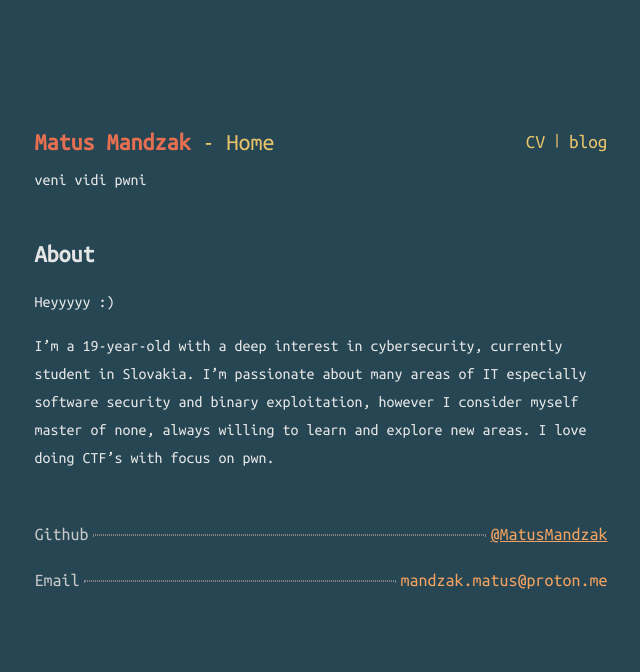
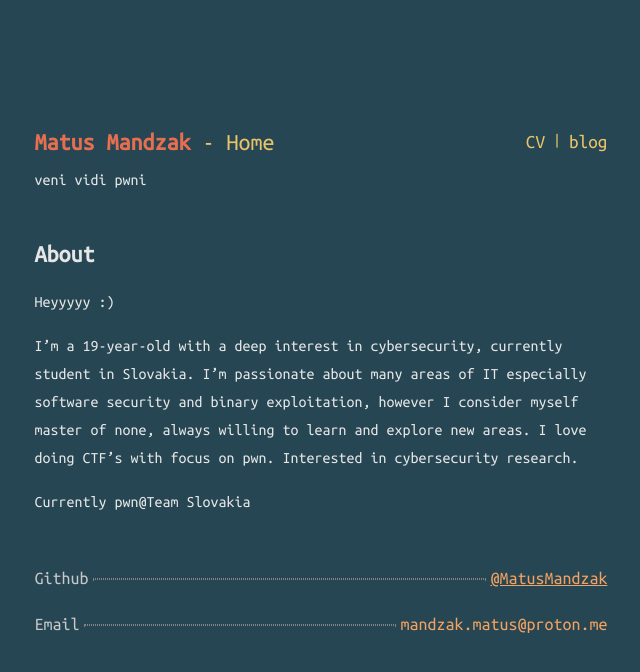
Before and after one commit to MatusMandzak/matusmandzak.github.io, a Jekyll site: the page built from index.md, in a window 1280 px wide. Shown: the top 672 px of the page, without its empty margins (319-959 px from the left). Built offline with Jekyll 4.4.1, drawn with Linux system fonts in a browser that asks for light colours.

Commit message:
Added information to main page + updated CV

```diff
--- a/index.md
+++ b/index.md
@@ -6,4 +6,7 @@ subtitle: ""
 ## About
 Heyyyyy :)
 
-I’m a 19-year-old with a deep interest in cybersecurity, currently student in Slovakia. I’m passionate about many areas of IT especially software security and binary exploitation, however I consider myself master of none, always willing to learn and explore new areas. I love doing CTF’s with focus on pwn.
+I’m a 19-year-old with a deep interest in cybersecurity, currently student in Slovakia. I’m passionate about many areas of IT especially software security and binary exploitation, however I consider myself master of none, always willing to learn and explore new areas. I love doing CTF’s with focus on pwn. Interested in cybersecurity research.
+
+
+Currently pwn@Team Slovakia
```
Also changed, not shown: 3 other files.
